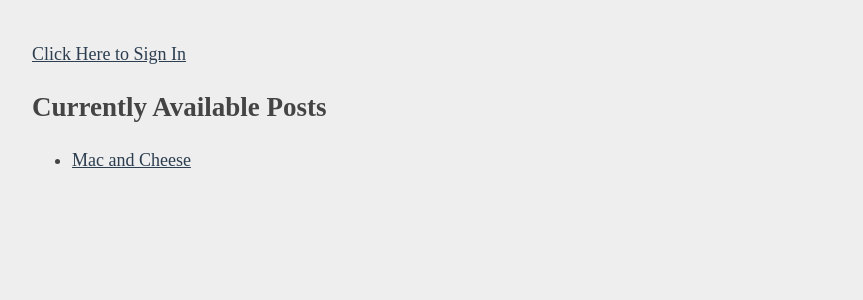
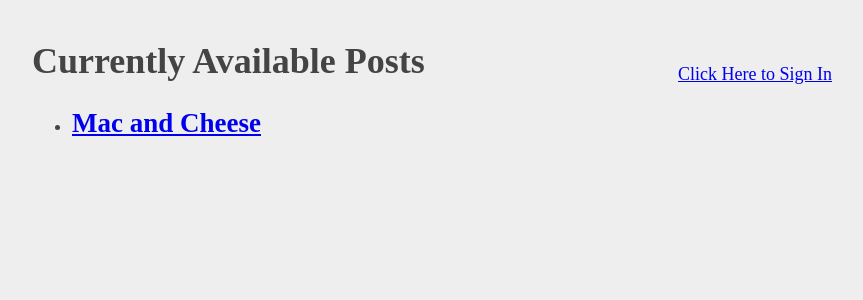
Before and after one commit to efischer19/ft-frontend, a Vue app: page /home#/ in a window 1280 px wide. Shown: the top 300 px of the page, without its empty margins (208-1071 px from the left). Built offline with nearby package versions, Linux system fonts and the light colour scheme.

Commit message:
fix styling and use correct header levels

```diff
--- a/src/App.vue
+++ b/src/App.vue
@@ -33,12 +33,12 @@ img {
   top:auto;
 }
 
-#nav a {
-  line-height:1.2;
-  color: #2c3e50;
+#signin-header > p {
+  display: inline-block;
 }
 
-#nav a.router-link-exact-active {
-  color: #42b983;
+#signin-header > a {
+  float: right;
+  margin: 20px auto;
 }
 </style>
--- a/src/views/Home.vue
+++ b/src/views/Home.vue
@@ -1,21 +1,25 @@
 <template>
   <div id="nav">
     <SignIn/>
-    <h2>Currently Available Posts</h2>
+    <h1>Currently Available Posts</h1>
     <ul>
       <li v-for="post in publicPosts" :key="post.path">
+        <h2>
           <router-link
             :to="`posts/${post.path}`"
           >
             {{ post.title }}
           </router-link>
+        </h2>
       </li>
       <li v-for="post in privatePosts" :key="post.path">
+        <h2>
           <router-link
             :to="`posts/_${post.path}`"
           >
             {{ post.title }}
           </router-link>
+        </h2>
       </li>
     </ul>
   </div>
```
Lines whose indentation alone changed are shown as unchanged.
